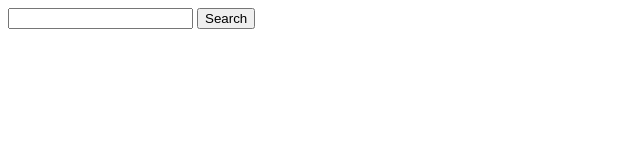
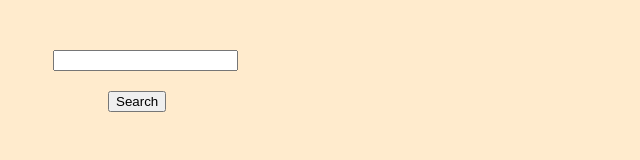
Before and after one commit to Abelti/Test, a plain HTML site: page index.html in a window 1280 px wide. Shown: the whole page, without its empty margins (0-640 px from the left). Drawn offline with Linux system fonts and the light colour scheme.

Commit message:
css-amend

```diff
--- a/index.html
+++ b/index.html
@@ -9,7 +9,7 @@
     <script src='main.js'></script>
 </head>
 <body>
-    <input type="text">
-    <button>Search</button>
+    <input type="text" class="search-bar">
+    <button class="search-button">Search</button>
 </body>
 </html>
--- a/main.css
+++ b/main.css
@@ -0,0 +1,18 @@
+body {
+    background-color: blanchedalmond;
+    text-align: center;
+}
+
+.search-bar {
+    display: flex;
+    flex-direction: row;
+    margin-top: 50px;
+    margin-left: 45px;
+}
+
+.search-button {
+    display: flex;
+    flex-direction: row;
+    margin-top: 20px;
+    margin-left: 100px;
+}
```
